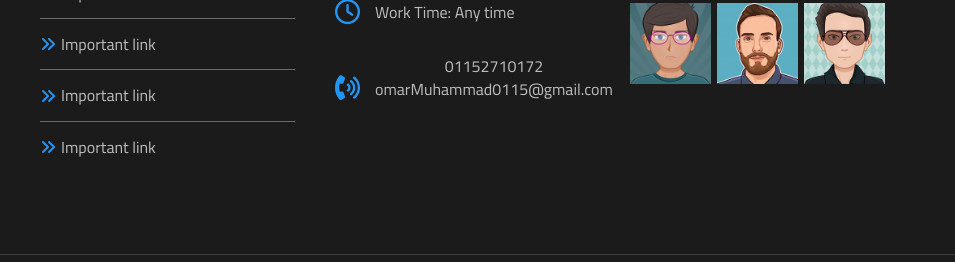
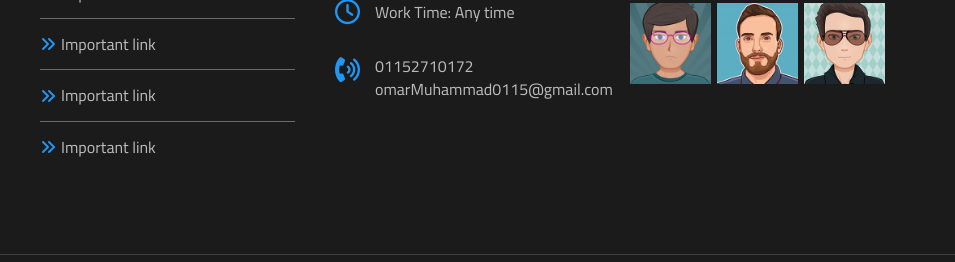
Before and after one commit to omarMuhammad0/html-css, a plain HTML site: page index.html in a window 1280 px wide. Shown: the part 6818-7080 px from the top of the page, 325-1280 px from the left. Drawn offline with nearby package versions, Linux system fonts and the light colour scheme; files that its build step writes are made by us from their sources.

Commit message:
Update style.scss

```diff
--- a/css/style.scss
+++ b/css/style.scss
@@ -1441,6 +1441,10 @@ footer .div-3 div {
   align-items: center;
 }
 
+footer .div-3 div:last-child {
+  align-items: stretch;
+}
+
 footer .div-3 div i {
   color: var(--main-color);
   padding-right: 15px;
```
